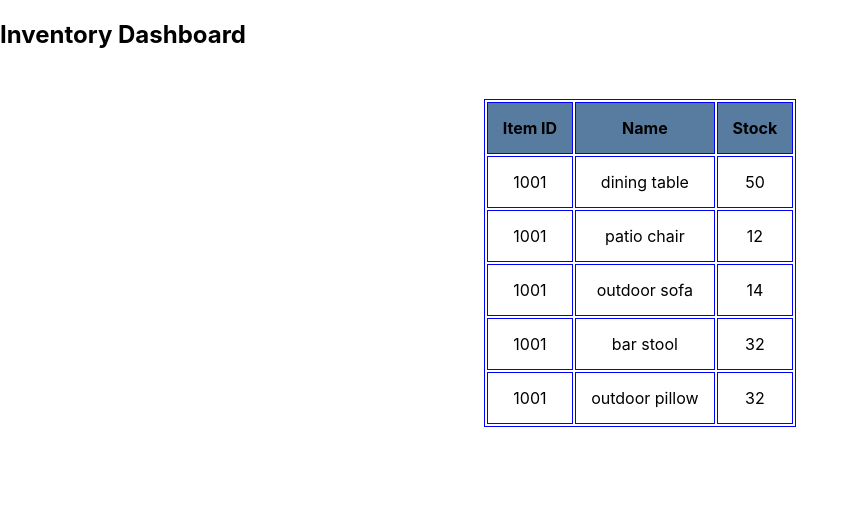
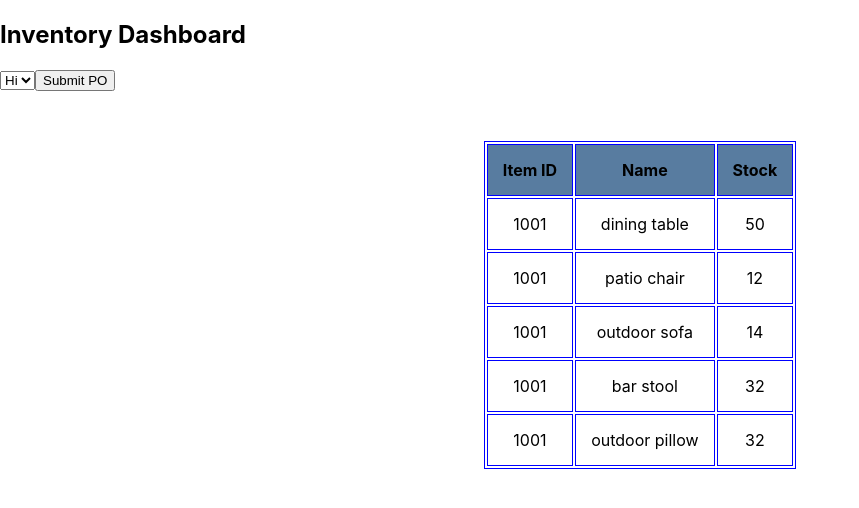
Before and after one commit to ebwittenberg/merchant-manage, a React (Create React App) app: page / in a window 1280 px wide. Shown: the top 508 px of the page, without its empty margins (0-859 px from the left). Built offline with nearby package versions, Linux system fonts and the light colour scheme.

Commit message:
adds basics for a add purchase order component

```diff
--- /dev/null
+++ b/src/components/AddPo.js
@@ -0,0 +1,20 @@
+import React from 'react';
+import { store } from '../store';
+
+function AddPo() {
+
+    return (
+        <form>
+            <select>
+                <option>Hi</option>
+            </select>
+
+            <button type="submit">Submit PO</button>
+        </form>
+    )
+
+
+}
+
+
+export default AddPo;
--- a/src/components/InventoryDashboard.js
+++ b/src/components/InventoryDashboard.js
@@ -1,6 +1,7 @@
 import React from 'react';
 import { store } from '../store';
 import Item from './Item';
+import AddPo from './AddPo';
 
 function InventoryDashboard() {
     const state = store.getState();
@@ -8,6 +9,7 @@ function InventoryDashboard() {
         <div>
             <h2>Inventory Dashboard</h2>
 
+            <AddPo />
             <table>
                 <tbody>
                     <tr>
```
Also changed, not shown: src/actions/actions.js (added).
